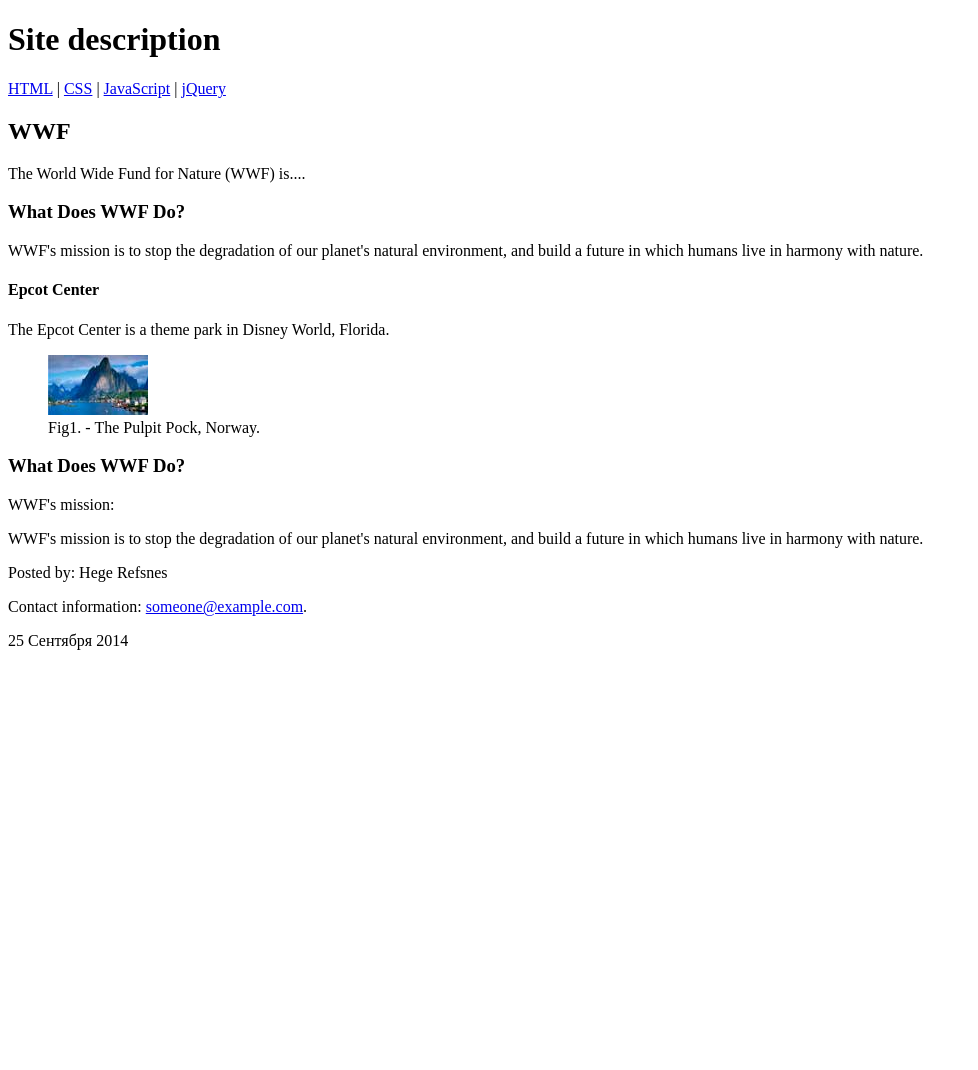
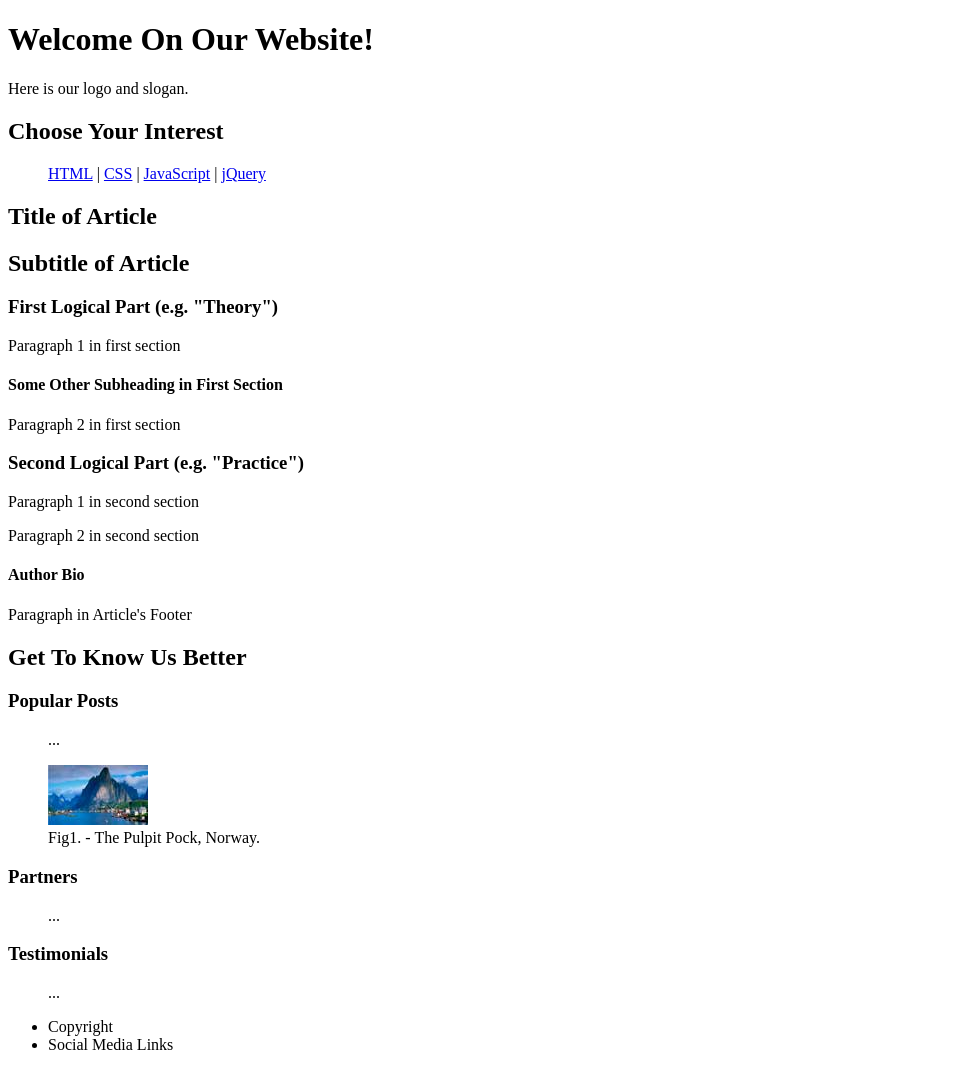
Before and after one commit to AliaksandrZahorski/AliaksandrZahorski.github.io, a plain HTML site: page html/index.html in a window 1280 px wide. Shown: the whole page, without its empty margins (0-978 px from the left). Before the commit the page ends 800 px from the top, so only its background shows below. Drawn offline with Linux system fonts and the light colour scheme.

Commit message:
fix html and remove splice

```diff
--- a/html/index.html
+++ b/html/index.html
@@ -5,47 +5,65 @@
   </head>
   <body>
     <header>
-      <h1>Site description</h1>
+      <h1>Welcome On Our Website!</h1>
+      <p>Here is our logo and slogan.</p>
+    </header>
     <nav>
+      <header>
+        <h2>Choose Your Interest</h2>
+      </header>
+      <ul>
         <a href="#">HTML</a> |
         <a href="#">CSS</a> |
         <a href="#">JavaScript</a> |
         <a href="#">jQuery</a>
+      </ul>
     </nav>
+    <article>
+      <header>
+        <h1>Title of Article</h1>
+        <h2>Subtitle of Article</h2>
       </header>
-    <main>
       <section>
-        <h1>WWF</h1>
-        <p>The World Wide Fund for Nature (WWF) is....</p>
-        <article>
-          <h1>What Does WWF Do?</h1>
-          <p>WWF's mission is to stop the degradation of our planet's natural environment,
-            and build a future in which humans live in harmony with nature.
-          </p>
+        <h3>First Logical Part (e.g. "Theory")</h3>
+        <p>Paragraph 1 in first section</p>
+        <h4>Some Other Subheading in First Section</h4>
+        <p>Paragraph 2 in first section</p>
+      </section>
+      <section>
+        <h3>Second Logical Part (e.g. "Practice")</h3>
+        <p>Paragraph 1 in second section</p>
+        <p>Paragraph 2 in second section</p>
+      </section>
+      <footer>
+        <h4>Author Bio</h4>
+        <p>Paragraph in Article's Footer</p>
+      </footer>
+    </article>
     <aside>
-            <h4>Epcot Center</h4>
-            <p>The Epcot Center is a theme park in Disney World, Florida.</p>
+      <h2>Get To Know Us Better</h2>
+      <section>
+        <h3>Popular Posts</h3>
+        <ul>...</ul>
         <figure>
           <img src="pic.jpg" alt="image">
           <figcaption>Fig1. - The Pulpit Pock, Norway.</figcaption>
         </figure>
+      </section>
+      <section>
+        <h3>Partners</h3>
+        <ul>...</ul>
+      </section>
+      <section>
+        <h3>Testimonials</h3>
+        <ul>...</ul>
+      </section>
     </aside>
-        </article>
-        <article>
-          <header>
-            <h1>What Does WWF Do?</h1>
-            <p>WWF's mission:</p>
-          </header>
-          <p>WWF's mission is to stop the degradation of our planet's natural environment,
-            and build a future in which humans live in harmony with nature.
-          </p>
-        </article>
-      </section>
-    </main>
     <footer>
-      <p>Posted by: Hege Refsnes</p>
-      <p>Contact information: <a href="mailto:someone@example.com">someone@example.com</a>.</p>
-      <time datetime="2014-09-25"> 25 Сентября 2014</time>
+      <ul>
+        <li>Copyright</li>
+        <li>Social Media Links</li>
+      </ul>
     </footer>
   </body>
 </html>
```
Also changed, not shown: array/script.js (+2 -7 lines). Lines whose indentation alone changed are shown as unchanged.
